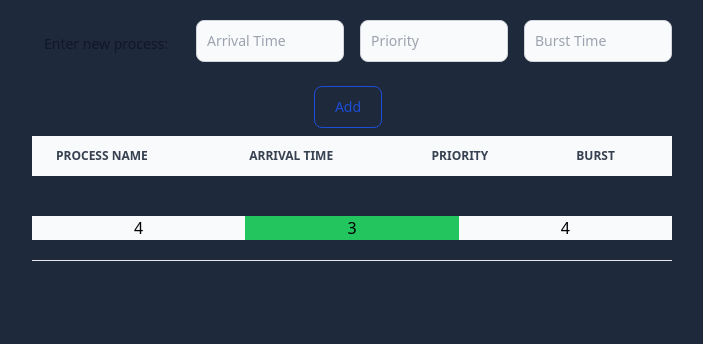
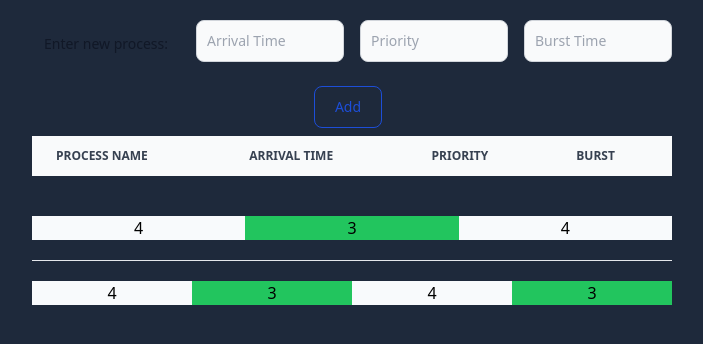
Before and after one commit to bigg-khaled/Gantt-Chart-Visualizer, a React (Create React App) app: page / in a window 1280 px wide. Shown: the top 344 px of the page, without its empty margins (288-991 px from the left). Built offline with nearby package versions, Linux system fonts and the light colour scheme.

Commit message:
time Lines

```diff
--- a/src/Components/OSForm.jsx
+++ b/src/Components/OSForm.jsx
@@ -125,8 +125,13 @@ const OSForm = () => {
               <div className="bg-green-500 ">3</div>
               <div className="bg-slate-50 ">4</div>
             </div>
-
             <hr className="mt-5" />
+            <div className={` grid-flow-col grid grid-cols-${3} mt-5`}>
+              <div className="bg-slate-50 ">4</div>
+              <div className="bg-green-500 ">3</div>
+              <div className="bg-slate-50 ">4</div>
+              <div className="bg-green-500 ">3</div>
+            </div>
           </form>
         </div>
       </div>
```
